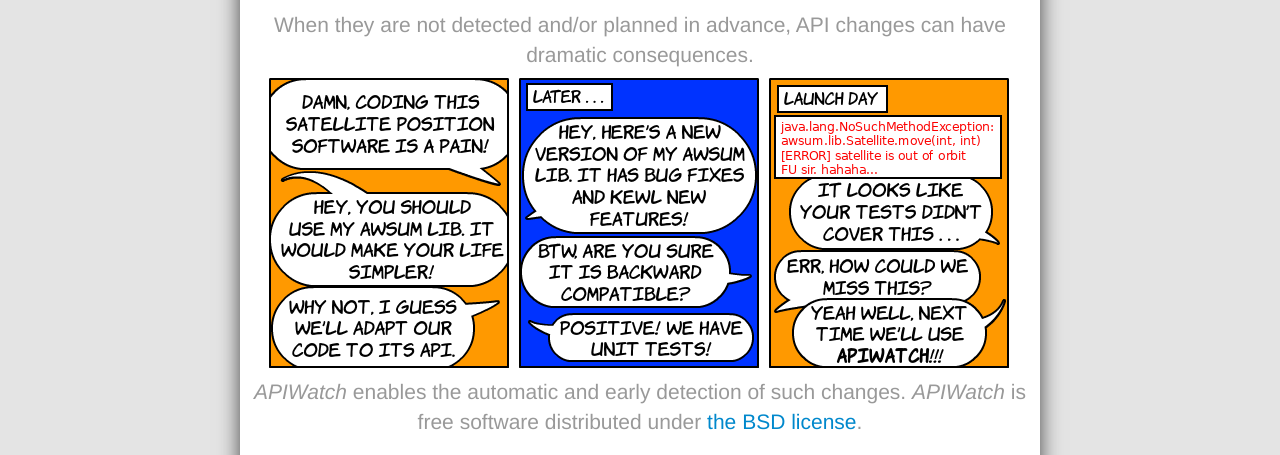
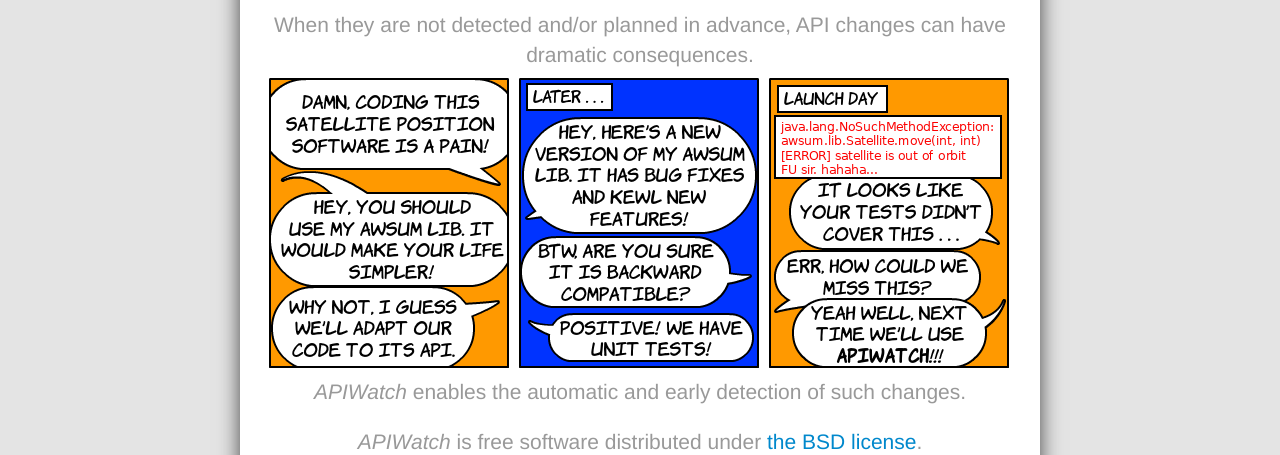
Before and after one commit to apiwatch/apiwatch, a plain HTML site: page index.html in a window 1280 px wide. Shown: the part 307-762 px from the top of the page. Drawn offline with Linux system fonts and the light colour scheme.

Commit message:
Update index.html

```diff
--- a/index.html
+++ b/index.html
@@ -61,6 +61,8 @@
       When they are not detected and/or planned in advance, API changes can have dramatic consequences.
       <img src="img/apiwatch-comic.png"/>
       <em>APIWatch</em> enables the automatic and early detection of such changes.
+    </p>
+    <p class="lead muted">
       <em>APIWatch</em> is free software distributed under <a href="http://opensource.org/licenses/BSD-2-Clause">the BSD license</a>.
     </p>
     <p><a class="btn btn-primary" href="http://releases.apiwatch.org/latest">Download latest version</a></p>
```
